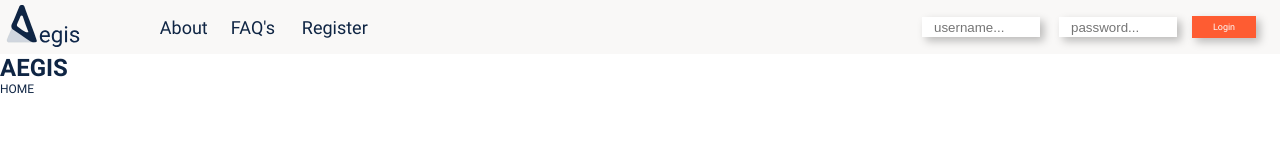
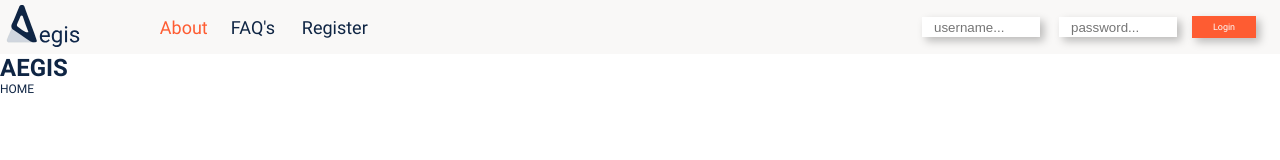
Before and after one commit to D-Nugent/aegis-client, a React (Create React App) app: page / in a window 1280 px wide. In both pictures the pointer is over the link "About". Shown: the top 160 px of the page. Built offline with nearby package versions, Linux system fonts and the light colour scheme.

Commit message:
added hover functionality to links

```diff
--- a/src/components/HeaderNav/HeaderNav.jsx
+++ b/src/components/HeaderNav/HeaderNav.jsx
@@ -4,7 +4,7 @@ import { aboutURL, loginRegisterURL, faqURL } from '../../utilities/routerConfig
 
 function HeaderNav() {
     return (
-        <nav className="header-nav__">
+        <nav className="header-nav">
             <ul className="header-nav__items">
                 <li className="header-nav__item">
                     <NavLink className="header-nav__link" activeClassName={null} to={aboutURL}>About
--- a/src/components/HeaderNav/HeaderNav.scss
+++ b/src/components/HeaderNav/HeaderNav.scss
@@ -1,6 +1,6 @@
 @use "../../styles/mixins" as *;
 @use "../../styles/fonts" as *;
-
+@use "../../styles/variables" as *;
 
 .header-nav {
     display: none;
@@ -26,5 +26,9 @@
     &__link {
         @include link-reset;
         @include heading-secondary;
+
+        &:hover {
+            color: $color-emphasis-primary;
+        }
     }
 }
```
